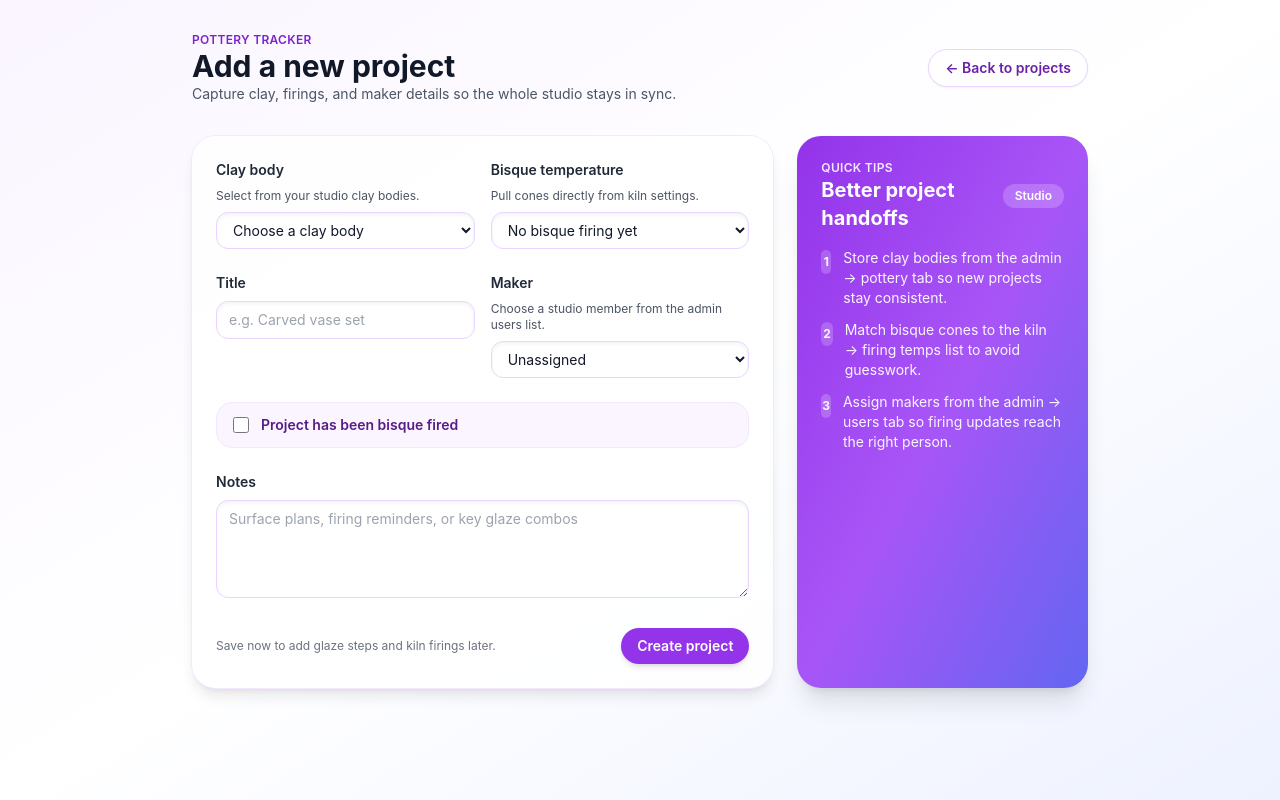
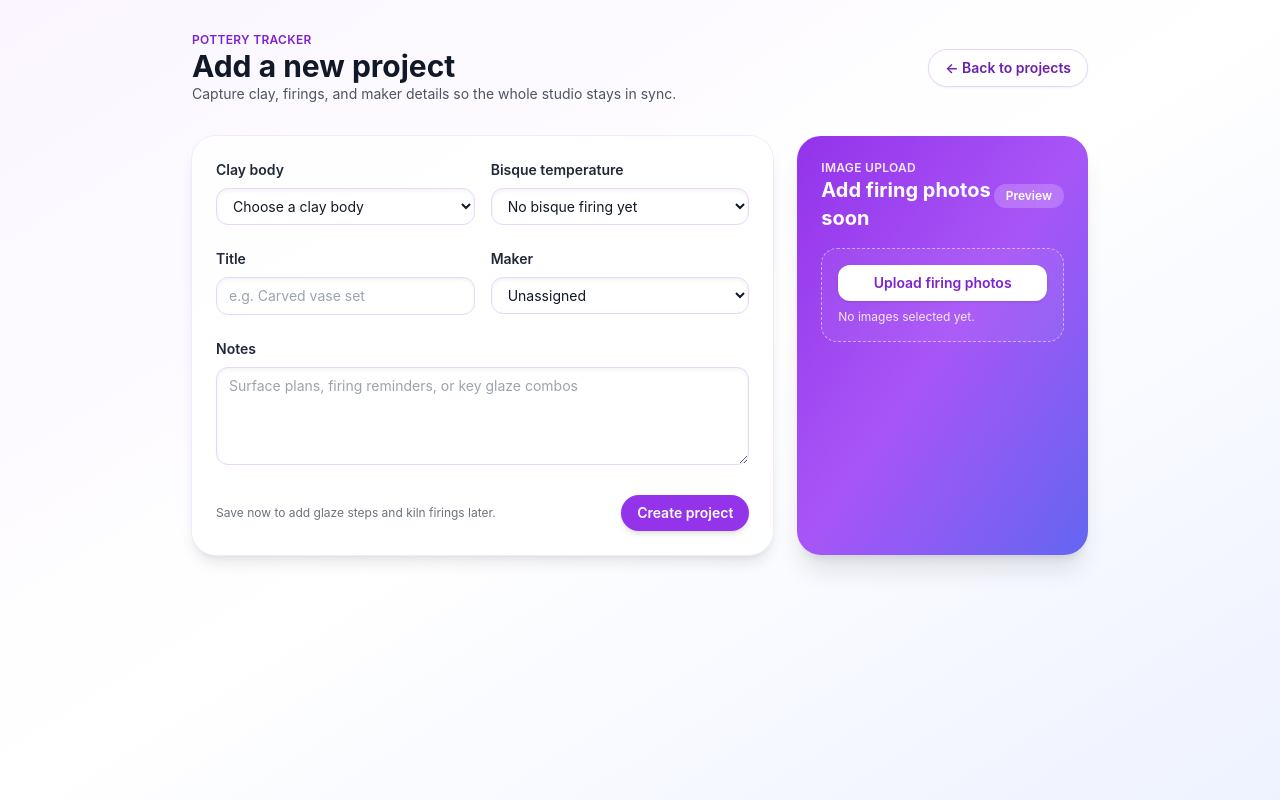
Before and after one commit to jdin9/KilnTracker, a Next.js app: page /projects/new in a window 1280 px wide. Built offline with nearby package versions, Linux system fonts and the light colour scheme.

Commit message:
Clean up firing upload copy and bisque controls

```diff
--- a/src/app/projects/new/page.tsx
+++ b/src/app/projects/new/page.tsx
@@ -21,12 +21,12 @@ export default function NewProjectPage() {
   const createProject = useCreateProject();
   const [form, setForm] = useState({
     clayBodyId: "",
-    hasBeenBisque: false,
     bisqueCone: "",
     title: "",
     makerName: "",
     notes: "",
   });
+  const [selectedImageNames, setSelectedImageNames] = useState<string[]>([]);
 
   const clayBodyOptions = useMemo(() => initialClayBodies, []);
   const bisqueConeOptions = useMemo(() => coneChart, []);
@@ -39,7 +39,6 @@ export default function NewProjectPage() {
     e.preventDefault();
     const res = await createProject.mutateAsync({
       clay_body_id: form.clayBodyId,
-      has_been_bisque: form.hasBeenBisque,
       bisque_temp: form.bisqueCone
         ? bisqueConeOptions.find((entry) => entry.cone === form.bisqueCone)?.temperatureF
         : undefined,
@@ -77,7 +76,6 @@ export default function NewProjectPage() {
             <div className="grid gap-4 md:grid-cols-2">
               <div className="space-y-2">
                 <label className="block text-sm font-semibold text-gray-800">Clay body</label>
-                <p className="text-xs text-gray-600">Select from your studio clay bodies.</p>
                 <select
                   className="mt-1 w-full rounded-xl border border-purple-200 bg-white px-3 py-2 text-sm shadow-inner focus:border-purple-400 focus:outline-none"
                   value={form.clayBodyId}
@@ -97,7 +95,6 @@ export default function NewProjectPage() {
 
               <div className="space-y-2">
                 <label className="block text-sm font-semibold text-gray-800">Bisque temperature</label>
-                <p className="text-xs text-gray-600">Pull cones directly from kiln settings.</p>
                 <select
                   className="mt-1 w-full rounded-xl border border-purple-200 bg-white px-3 py-2 text-sm shadow-inner focus:border-purple-400 focus:outline-none"
                   value={form.bisqueCone}
@@ -126,7 +123,6 @@ export default function NewProjectPage() {
 
               <div className="space-y-2">
                 <label className="block text-sm font-semibold text-gray-800">Maker</label>
-                <p className="text-xs text-gray-600">Choose a studio member from the admin users list.</p>
                 <select
                   className="mt-1 w-full rounded-xl border border-purple-200 bg-white px-3 py-2 text-sm shadow-inner focus:border-purple-400 focus:outline-none"
                   value={form.makerName}
@@ -140,19 +136,6 @@ export default function NewProjectPage() {
                   ))}
                 </select>
               </div>
-            </div>
-
-            <div className="flex items-center gap-3 rounded-2xl border border-purple-100 bg-purple-50 px-4 py-3">
-              <input
-                id="bisque-status"
-                type="checkbox"
-                className="h-4 w-4 rounded border-purple-300 text-purple-600 focus:ring-purple-500"
-                checked={form.hasBeenBisque}
-                onChange={(e) => setForm({ ...form, hasBeenBisque: e.target.checked })}
-              />
-              <label className="text-sm font-semibold text-purple-900" htmlFor="bisque-status">
-                Project has been bisque fired
-              </label>
             </div>
 
             <div className="space-y-2">
@@ -182,26 +165,47 @@ export default function NewProjectPage() {
           <aside className="space-y-4 rounded-3xl bg-gradient-to-br from-purple-600 via-purple-500 to-indigo-500 p-6 text-white shadow-xl">
             <div className="flex items-center justify-between">
               <div>
-                <p className="text-xs font-semibold uppercase tracking-wide text-purple-100">Quick tips</p>
-                <h2 className="text-xl font-bold">Better project handoffs</h2>
+                <p className="text-xs font-semibold uppercase tracking-wide text-purple-100">Image Upload</p>
+                <h2 className="text-xl font-bold">Add firing photos soon</h2>
               </div>
-              <span className="rounded-full bg-white/20 px-3 py-1 text-xs font-semibold">Studio</span>
+              <span className="rounded-full bg-white/20 px-3 py-1 text-xs font-semibold">Preview</span>
             </div>
 
-            <ul className="space-y-3 text-sm text-purple-50">
-              <li className="flex gap-3">
-                <span className="mt-0.5 inline-flex h-6 w-6 items-center justify-center rounded-full bg-white/20 text-xs font-bold">1</span>
-                Store clay bodies from the admin → pottery tab so new projects stay consistent.
-              </li>
-              <li className="flex gap-3">
-                <span className="mt-0.5 inline-flex h-6 w-6 items-center justify-center rounded-full bg-white/20 text-xs font-bold">2</span>
-                Match bisque cones to the kiln → firing temps list to avoid guesswork.
-              </li>
-              <li className="flex gap-3">
-                <span className="mt-0.5 inline-flex h-6 w-6 items-center justify-center rounded-full bg-white/20 text-xs font-bold">3</span>
-                Assign makers from the admin → users tab so firing updates reach the right person.
-              </li>
-            </ul>
+            <div className="space-y-2 rounded-2xl border border-dashed border-white/50 bg-white/5 p-4">
+              <label
+                htmlFor="firing-photos"
+                className="inline-flex w-full cursor-pointer items-center justify-center gap-2 rounded-xl bg-white px-4 py-2 text-sm font-semibold text-purple-700 shadow hover:bg-purple-50"
+              >
+                Upload firing photos
+              </label>
+              <input
+                id="firing-photos"
+                type="file"
+                accept="image/*"
+                multiple
+                className="sr-only"
+                onChange={(event) =>
+                  setSelectedImageNames(
+                    Array.from(event.target.files || []).map((file) => file.name)
+                  )
+                }
+              />
+
+              {selectedImageNames.length > 0 ? (
+                <div className="space-y-1 text-xs text-purple-100">
+                  <p className="font-semibold">Selected {selectedImageNames.length} image(s):</p>
+                  <ul className="space-y-1">
+                    {selectedImageNames.map((name) => (
+                      <li key={name} className="truncate" title={name}>
+                        • {name}
+                      </li>
+                    ))}
+                  </ul>
+                </div>
+              ) : (
+                <p className="text-xs text-purple-100">No images selected yet.</p>
+              )}
+            </div>
           </aside>
         </div>
       </div>
```
